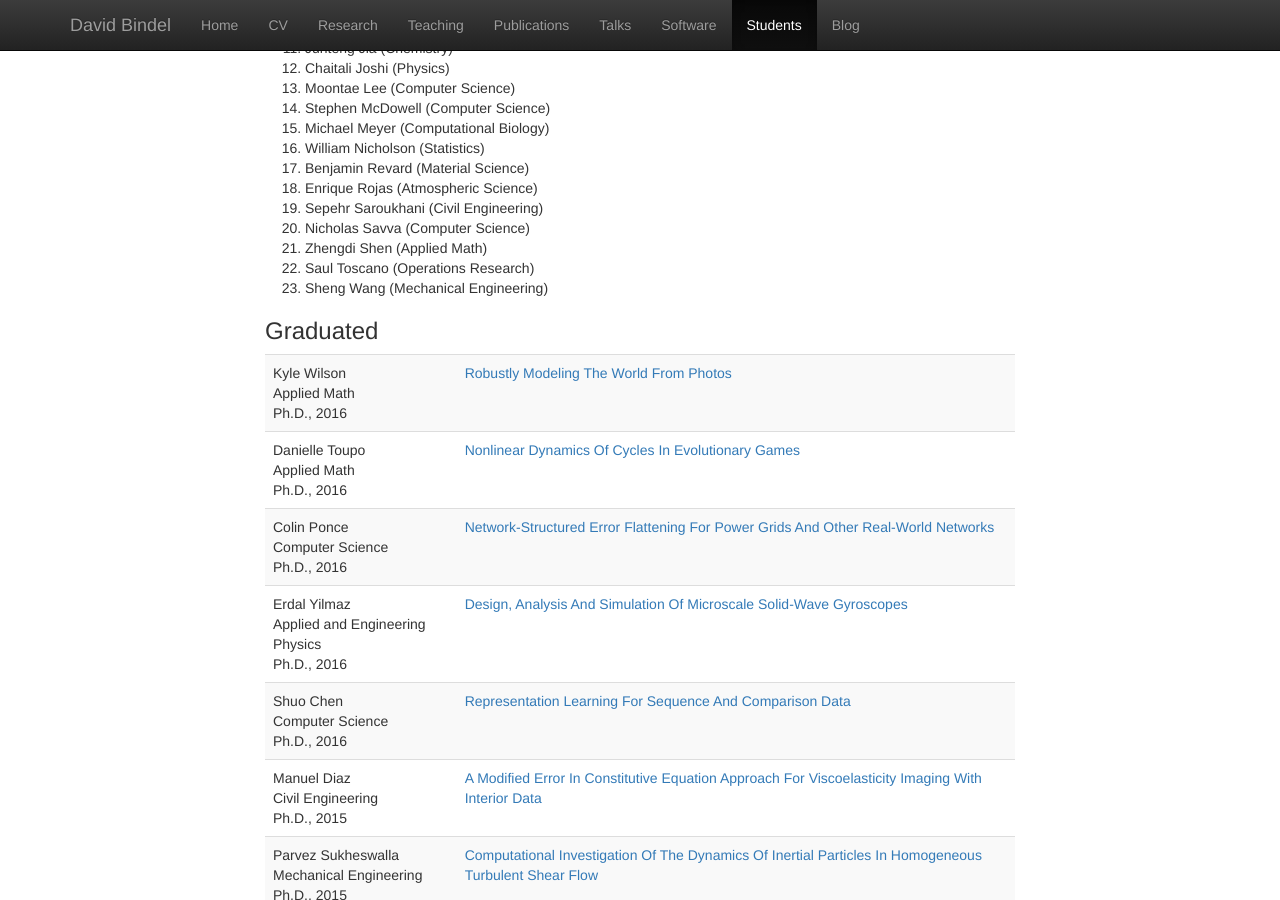
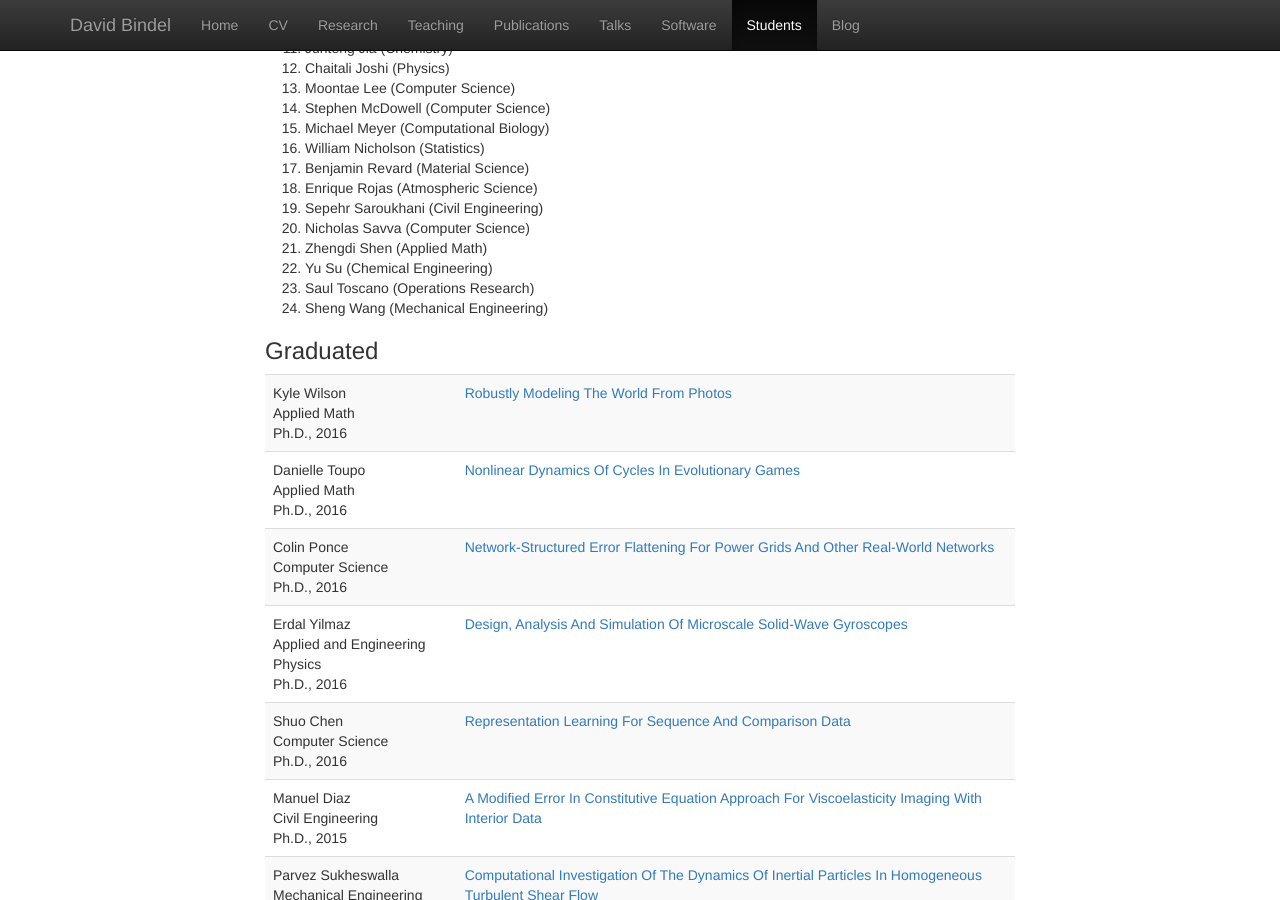
Before and after one commit to dbindel/cornell_web, a Jekyll site: the page built from students.html, in a window 1280 px wide and 900 px high, scrolled down 3386 px. Built offline with Jekyll 4.4.1, drawn with Linux system fonts in a browser that asks for light colours; nearby versions of some CDN libraries.

Commit message:
Update students list.

```diff
--- a/_data/students.yml
+++ b/_data/students.yml
@@ -514,6 +514,11 @@ committees:
     first: Zhengdi
     field: Applied Math
   -
+    degree: ms
+    last: Su
+    first: Yu
+    field: Chemical Engineering
+  -
     degree: phd
     last: Toscano
     first: Saul
```
